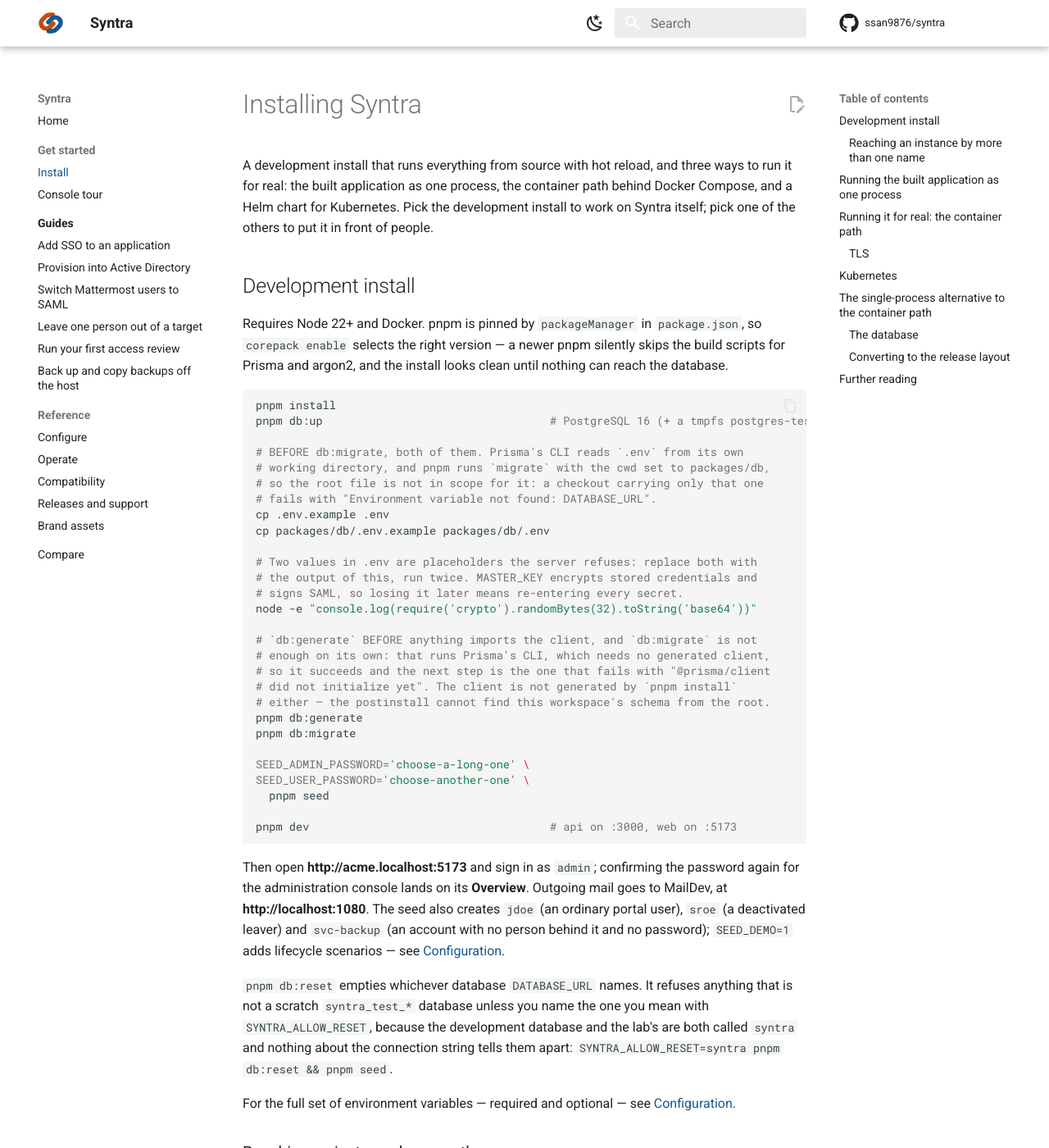
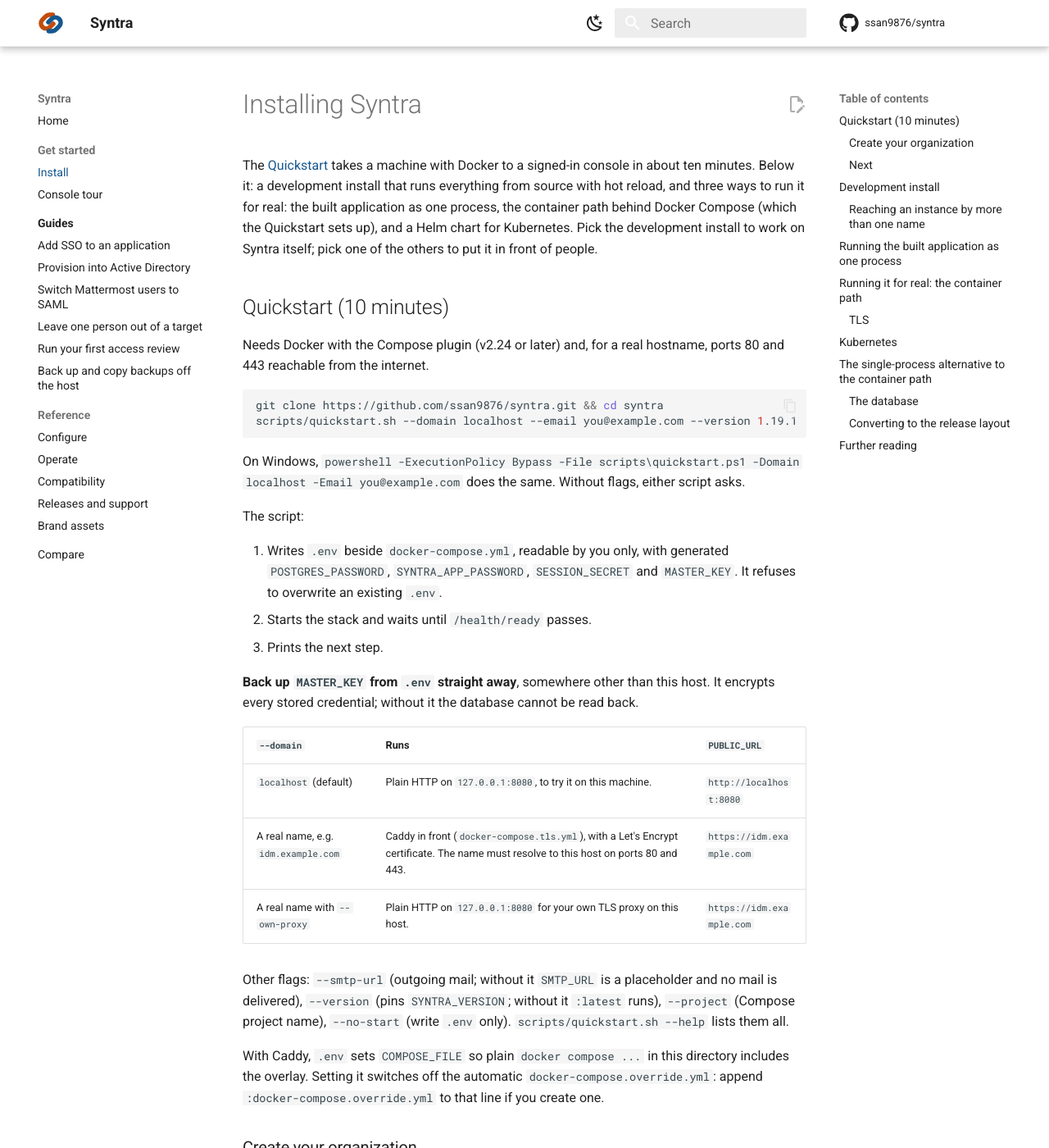
Before and after one commit to ssan9876/syntra, an MkDocs documentation site: the page built from docs/install.md, in a window 1280 px wide and 1400 px high. Shown: the whole window at 82% size. Built offline with MkDocs 1.6.1 and Material for MkDocs 9.7.7, drawn with Linux system fonts in a browser that asks for light colours; comment, search, counter and statistics services are not loaded; some of the changed text lies outside the part shown.

Commit message:
Quickstart script, demo stack and Unraid notes; fix the TLS overlay upstream
scripts/quickstart.sh (and a PowerShell equivalent) writes a mode-600 .env
with generated POSTGRES_PASSWORD, SYNTRA_APP_PASSWORD, SESSION_SECRET and
MASTER_KEY, refuses to overwrite an existing one, starts the stack (plain on
localhost, Caddy overlay for a real domain, or --own-proxy) and waits for
/health/ready. It then points at the First-run setup link in the API log,
with the bootstrap command as the fallback, or runs bootstrap itself with
--bootstrap.

deploy/demo runs the published images with SEED_DEMO=1, MailDev on
loopback, and reset.sh for a nightly host-cron wipe and reseed that brands
the sign-in page "Demo — resets nightly" with the throwaway credentials.

deploy/unraid explains running the Compose stack with Compose Manager; a
single-container Community Applications template is not possible.

docs/install.md opens with a "Quickstart (10 minutes)" section.

infra/caddy/Caddyfile proxied to web:80, but the unprivileged nginx image
listens on 8080, so the TLS overlay answered 502 for every request.

Co-Authored-By: Claude Opus 5.5 <noreply@anthropic.com>

````diff
--- a/docs/install.md
+++ b/docs/install.md
@@ -1,10 +1,89 @@
 # Installing Syntra
 
-A development install that runs everything from source with hot reload, and
-three ways to run it for real: the built application as one process, the
-container path behind Docker Compose, and a Helm chart for Kubernetes. Pick
+The [Quickstart](#quickstart-10-minutes) takes a machine with Docker to a
+signed-in console in about ten minutes. Below it: a development install that
+runs everything from source with hot reload, and three ways to run it for
+real: the built application as one process, the container path behind Docker
+Compose (which the Quickstart sets up), and a Helm chart for Kubernetes. Pick
 the development install to work on Syntra itself; pick one of the others to
 put it in front of people.
+
+## Quickstart (10 minutes)
+
+Needs Docker with the Compose plugin (v2.24 or later) and, for a real
+hostname, ports 80 and 443 reachable from the internet.
+
+```bash
+git clone https://github.com/ssan9876/syntra.git && cd syntra
+scripts/quickstart.sh --domain localhost --email you@example.com --version 1.19.1
+```
+
+On Windows, `powershell -ExecutionPolicy Bypass -File scripts\quickstart.ps1 -Domain localhost -Email you@example.com`
+does the same. Without flags, either script asks.
+
+The script:
+
+1. Writes `.env` beside `docker-compose.yml`, readable by you only, with
+   generated `POSTGRES_PASSWORD`, `SYNTRA_APP_PASSWORD`, `SESSION_SECRET` and
+   `MASTER_KEY`. It refuses to overwrite an existing `.env`.
+2. Starts the stack and waits until `/health/ready` passes.
+3. Prints the next step.
+
+**Back up `MASTER_KEY` from `.env` straight away**, somewhere other than this
+host. It encrypts every stored credential; without it the database cannot be
+read back.
+
+| `--domain` | Runs | `PUBLIC_URL` |
+|---|---|---|
+| `localhost` (default) | Plain HTTP on `127.0.0.1:8080`, to try it on this machine. | `http://localhost:8080` |
+| A real name, e.g. `idm.example.com` | Caddy in front (`docker-compose.tls.yml`), with a Let's Encrypt certificate. The name must resolve to this host on ports 80 and 443. | `https://idm.example.com` |
+| A real name with `--own-proxy` | Plain HTTP on `127.0.0.1:8080` for your own TLS proxy on this host. | `https://idm.example.com` |
+
+Other flags: `--smtp-url` (outgoing mail; without it `SMTP_URL` is a
+placeholder and no mail is delivered), `--version` (pins `SYNTRA_VERSION`;
+without it `:latest` runs), `--project` (Compose project name), `--no-start`
+(write `.env` only). `scripts/quickstart.sh --help` lists them all.
+
+With Caddy, `.env` sets `COMPOSE_FILE` so plain `docker compose ...` in this
+directory includes the overlay. Setting it switches off the automatic
+`docker-compose.override.yml`: append `:docker-compose.override.yml` to that
+line if you create one.
+
+### Create your organization
+
+If the API log shows a First-run setup link, open it:
+
+```bash
+docker compose logs api | grep "First-run setup"
+```
+
+Otherwise run, with a password of 12 or more characters:
+
+```bash
+docker compose exec \
+  -e BOOTSTRAP_TENANT_NAME='Example Ltd' -e BOOTSTRAP_TENANT_SLUG=example \
+  -e BOOTSTRAP_TENANT_DOMAIN=localhost -e BOOTSTRAP_ADMIN_EMAIL=you@example.com \
+  -e BOOTSTRAP_ADMIN_PASSWORD='...' \
+  api pnpm --filter @syntra/db bootstrap
+```
+
+`BOOTSTRAP_TENANT_DOMAIN` is the `--domain` you gave the script. Then open
+`PUBLIC_URL` and sign in as `admin`. `scripts/quickstart.sh --bootstrap` runs
+this step for you with a generated password, printed once.
+
+### Next
+
+- Set a real `SMTP_URL` in `.env` and run `docker compose up -d`; **Settings**
+  sends a test email.
+- [Configuration](configure.md) has every variable; the ones Compose does not
+  pass through go in `docker-compose.override.yml`
+  ([Where the variables go](configure.md#where-the-variables-go)).
+- [Backups](operate.md#backups) and [upgrades](operate.md#upgrades).
+- A public demo with sample data: [`deploy/demo`](../deploy/demo/README.md).
+  Unraid: [`deploy/unraid`](../deploy/unraid/README.md).
+
+To start again from nothing: `docker compose down -v`, delete `.env`, run the
+script again. `down -v` deletes the database.
 
 ## Development install
 
````
Also changed, not shown: deploy/demo/README.md (added, +116 -0 lines), deploy/unraid/README.md (added, +98 -0 lines), 5 other files.
